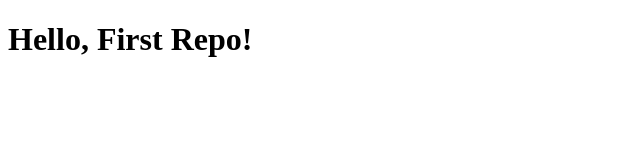
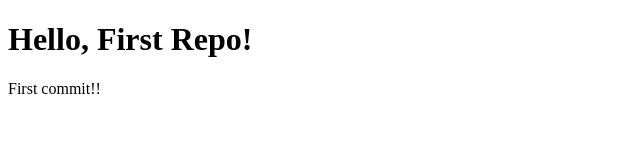
Before and after one commit to jbandersen/repo1, a plain HTML site: page index.html in a window 1280 px wide. Shown: the whole page, without its empty margins (0-640 px from the left). Drawn offline with Linux system fonts and the light colour scheme.

Commit message:
first  commit

```diff
--- a/index.html
+++ b/index.html
@@ -5,5 +5,6 @@
   </head>
   <body>
     <h1>Hello, First Repo!</h1>
+    <p>First commit!!</p>
   </body>
 </html>
```
